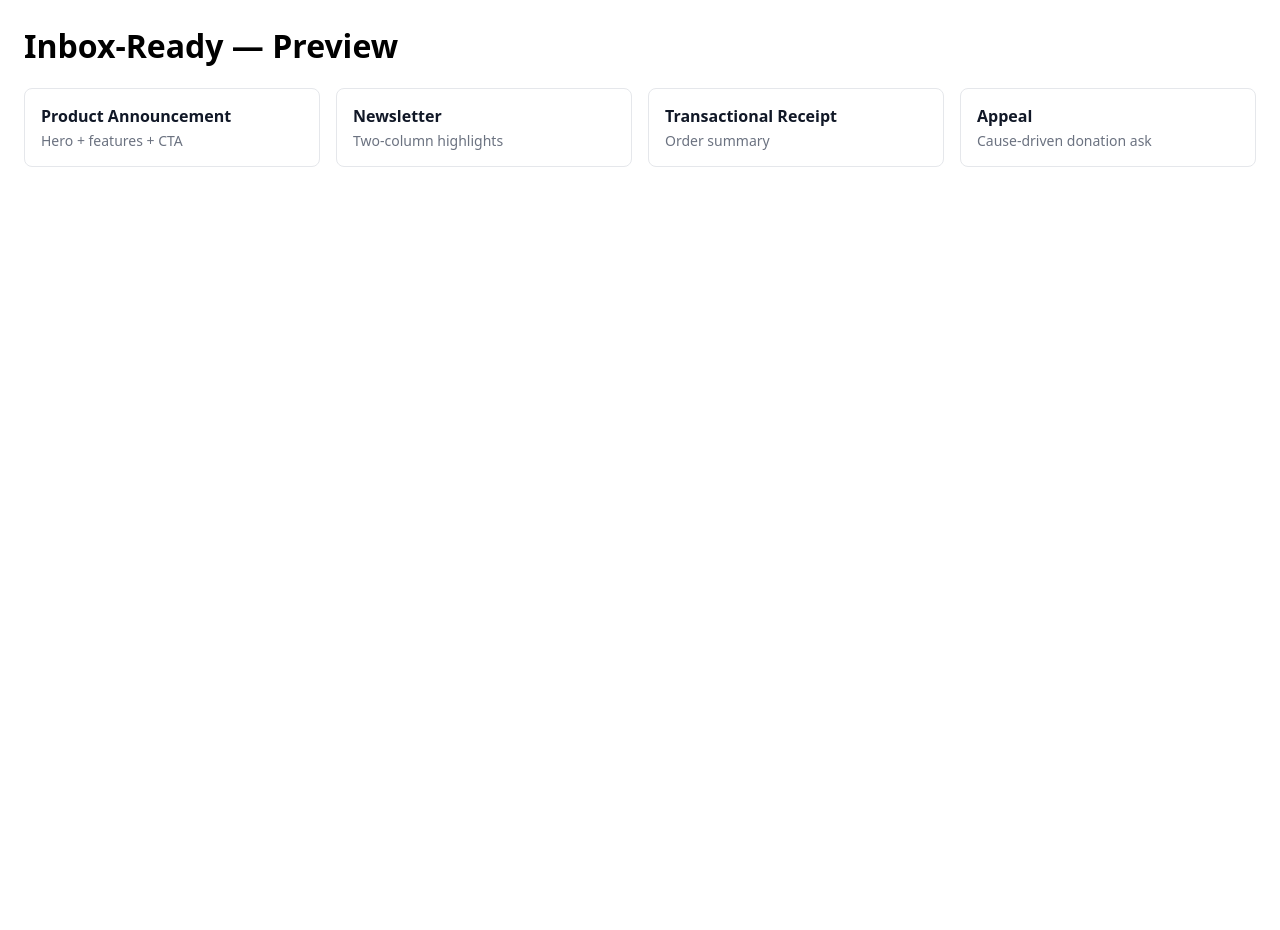
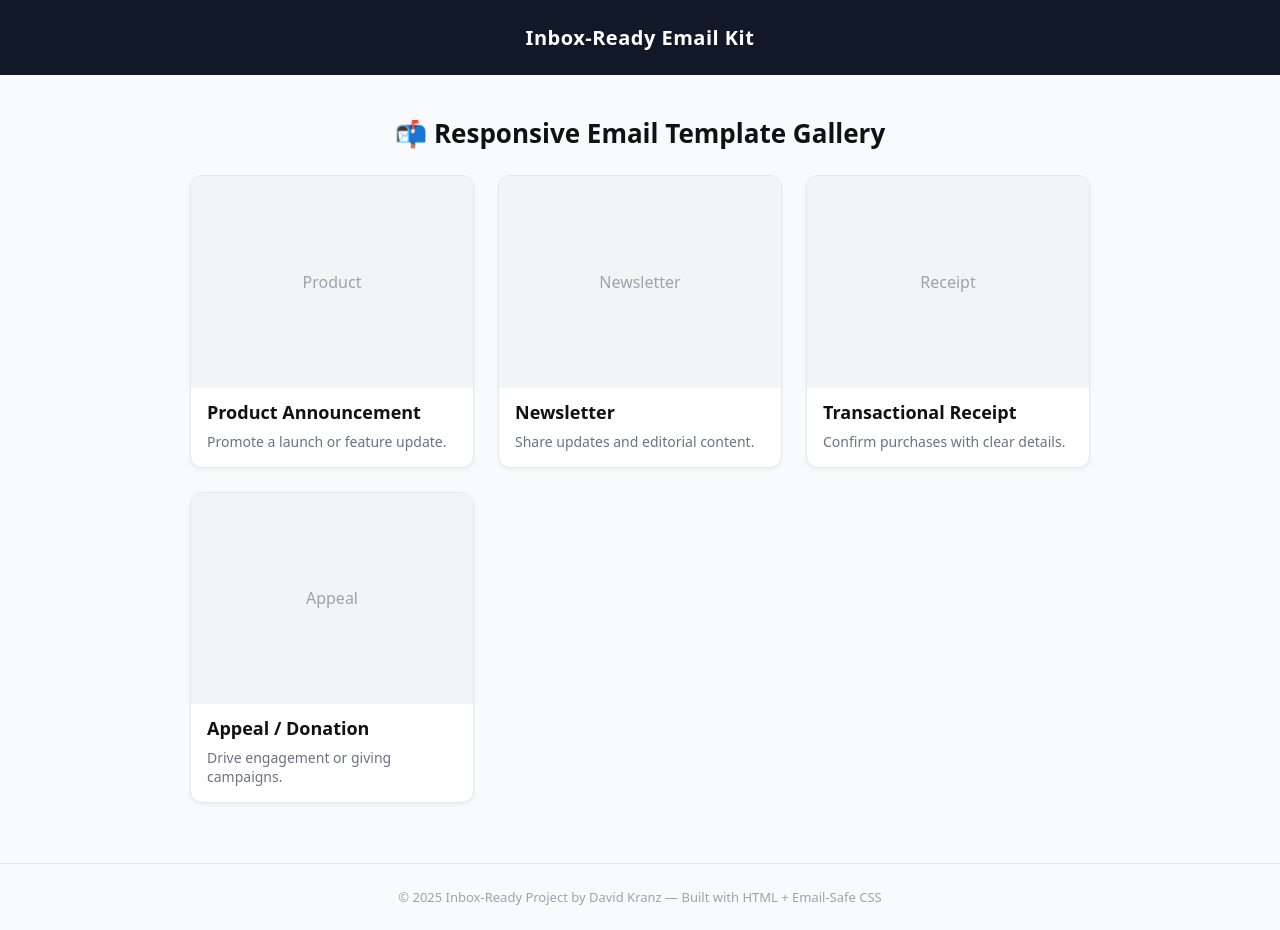
Before and after one commit to DKranzMAT/inbox-ready-email-kit, a plain HTML site: page dist/index.html in a window 1280 px wide. Before the commit the page ends 800 px from the top, so only its background shows below. Drawn offline with Linux system fonts and the light colour scheme.

Commit message:
Add dark header banner and footer to gallery index

```diff
--- a/dist/index.html
+++ b/dist/index.html
@@ -1,36 +1,109 @@
 <!doctype html>
-<html>
+<html lang="en">
 <head>
   <meta charset="utf-8">
-  <meta name="viewport" content="width=device-width, initial-scale=1">
-  <title>Inbox-Ready Preview</title>
+  <meta name="viewport" content="width=device-width">
+  <title>Inbox-Ready — Email Kit Gallery</title>
   <style>
-    body { font-family: system-ui, -apple-system, Segoe UI, Roboto, Arial, sans-serif; margin: 24px; }
-    .grid { display: grid; grid-template-columns: repeat(auto-fill,minmax(260px,1fr)); gap: 16px; }
-    a.card { border: 1px solid #e5e7eb; border-radius: 8px; padding: 16px; text-decoration: none; color: #111827; display: block; }
-    .title { font-weight: 600; margin: 0 0 4px 0; }
-    .cap { color: #6b7280; font-size: 14px; margin: 0; }
+    body {
+      font-family: system-ui, -apple-system, Arial, sans-serif;
+      background: #f9fafb;
+      color: #111;
+      margin: 0;
+      padding: 0;
+    }
+    header {
+      background: #111827;
+      color: #fff;
+      text-align: center;
+      padding: 24px 16px;
+      font-size: 20px;
+      font-weight: 600;
+      letter-spacing: 0.5px;
+    }
+    h1 {
+      text-align: center;
+      font-size: 26px;
+      margin: 40px 0 24px;
+    }
+    .grid {
+      display: grid;
+      grid-template-columns: repeat(auto-fit, minmax(260px, 1fr));
+      gap: 24px;
+      max-width: 900px;
+      margin: 0 auto 60px;
+      padding: 0 20px;
+    }
+    .card {
+      background: #fff;
+      border: 1px solid #e5e7eb;
+      border-radius: 12px;
+      overflow: hidden;
+      text-decoration: none;
+      color: inherit;
+      box-shadow: 0 2px 4px rgba(0,0,0,0.05);
+      transition: transform 0.2s ease, box-shadow 0.2s ease;
+    }
+    .card:hover {
+      transform: translateY(-2px);
+      box-shadow: 0 6px 12px rgba(0,0,0,0.08);
+    }
+    .thumb {
+      background: #f3f4f6;
+      aspect-ratio: 4/3;
+      display: flex;
+      align-items: center;
+      justify-content: center;
+      font-size: 16px;
+      color: #9ca3af;
+    }
+    .card h2 {
+      font-size: 18px;
+      margin: 12px 16px 8px;
+    }
+    .card p {
+      font-size: 14px;
+      color: #6b7280;
+      margin: 0 16px 16px;
+    }
+    footer {
+      text-align: center;
+      font-size: 13px;
+      color: #9ca3af;
+      padding: 24px;
+      border-top: 1px solid #e5e7eb;
+    }
   </style>
 </head>
 <body>
-  <h1>Inbox-Ready — Preview</h1>
+  <header>Inbox-Ready Email Kit</header>
+  <h1>📬 Responsive Email Template Gallery</h1>
+
   <div class="grid">
-    <a class="card" href="product_announcement.html" target="_blank">
-      <p class="title">Product Announcement</p>
-      <p class="cap">Hero + features + CTA</p>
+    <a href="product_announcement.html" class="card">
+      <div class="thumb">Product</div>
+      <h2>Product Announcement</h2>
+      <p>Promote a launch or feature update.</p>
     </a>
-    <a class="card" href="newsletter.html" target="_blank">
-      <p class="title">Newsletter</p>
-      <p class="cap">Two-column highlights</p>
+    <a href="newsletter.html" class="card">
+      <div class="thumb">Newsletter</div>
+      <h2>Newsletter</h2>
+      <p>Share updates and editorial content.</p>
     </a>
-    <a class="card" href="receipt.html" target="_blank">
-      <p class="title">Transactional Receipt</p>
-      <p class="cap">Order summary</p>
+    <a href="receipt.html" class="card">
+      <div class="thumb">Receipt</div>
+      <h2>Transactional Receipt</h2>
+      <p>Confirm purchases with clear details.</p>
     </a>
-    <a class="card" href="appeal.html" target="_blank">
-      <p class="title">Appeal</p>
-      <p class="cap">Cause-driven donation ask</p>
+    <a href="appeal.html" class="card">
+      <div class="thumb">Appeal</div>
+      <h2>Appeal / Donation</h2>
+      <p>Drive engagement or giving campaigns.</p>
     </a>
   </div>
+
+  <footer>
+    © 2025 Inbox-Ready Project by David Kranz — Built with HTML + Email-Safe CSS
+  </footer>
 </body>
 </html>
```
